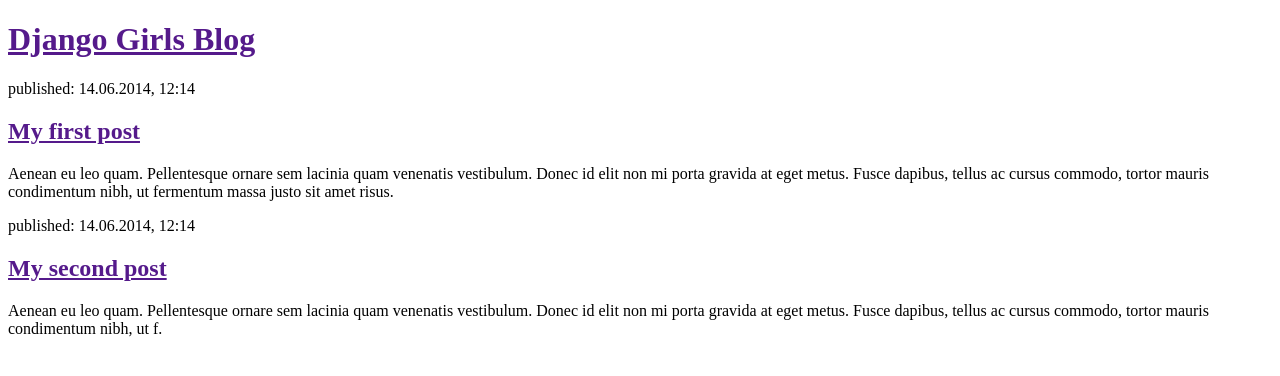
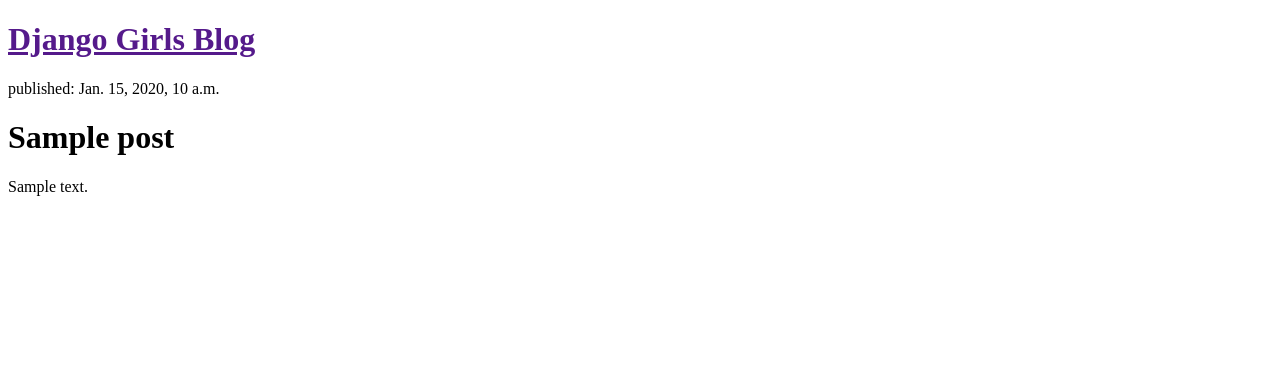
Before and after one commit to aravindGear4/myfirstblog, a Django app: page / in a window 1280 px wide. Shown: the top 376 px of the page. Run offline with Django 3.2, Linux system fonts and the light colour scheme; tables that the repository leaves empty hold one stand-in row (values such as "Sample post").

Commit message:
adding views

```diff
--- a/data/blog/templates/blog/post_list.html
+++ b/data/blog/templates/blog/post_list.html
@@ -7,17 +7,12 @@
 <div>
     <h1><a href="">Django Girls Blog</a></h1>
 </div>
-
+{% for post in posts %}
 <div>
-    <p>published: 14.06.2014, 12:14</p>
-    <h2><a href="">My first post</a></h2>
-    <p>Aenean eu leo quam. Pellentesque ornare sem lacinia quam venenatis vestibulum. Donec id elit non mi porta gravida at eget metus. Fusce dapibus, tellus ac cursus commodo, tortor mauris condimentum nibh, ut fermentum massa justo sit amet risus.</p>
+    <p>published: {{ post.published_date }}</p>
+    <h1>{{ post.title }}</a></h1>
+    <p>{{ post.text|linebreaksbr }}</p>
 </div>
-
-<div>
-    <p>published: 14.06.2014, 12:14</p>
-    <h2><a href="">My second post</a></h2>
-    <p>Aenean eu leo quam. Pellentesque ornare sem lacinia quam venenatis vestibulum. Donec id elit non mi porta gravida at eget metus. Fusce dapibus, tellus ac cursus commodo, tortor mauris condimentum nibh, ut f.</p>
-</div>
+{% endfor %}
 </body>
 </html>
--- a/data/blog/views.py
+++ b/data/blog/views.py
@@ -1,5 +1,8 @@
 from django.shortcuts import render
+from django.utils import timezone
+from .models import Post
 
-# Create your views here.
 def post_list(request):
-    return render(request, 'blog/post_list.html', {})
+    #posts = Post.objects.filter(published_date__lte=timezone.now()).order_by('published_date')
+    posts=Post.objects.all()
+    return render(request, 'blog/post_list.html', {'posts': posts})
```
Also changed, not shown: 1 other file.
